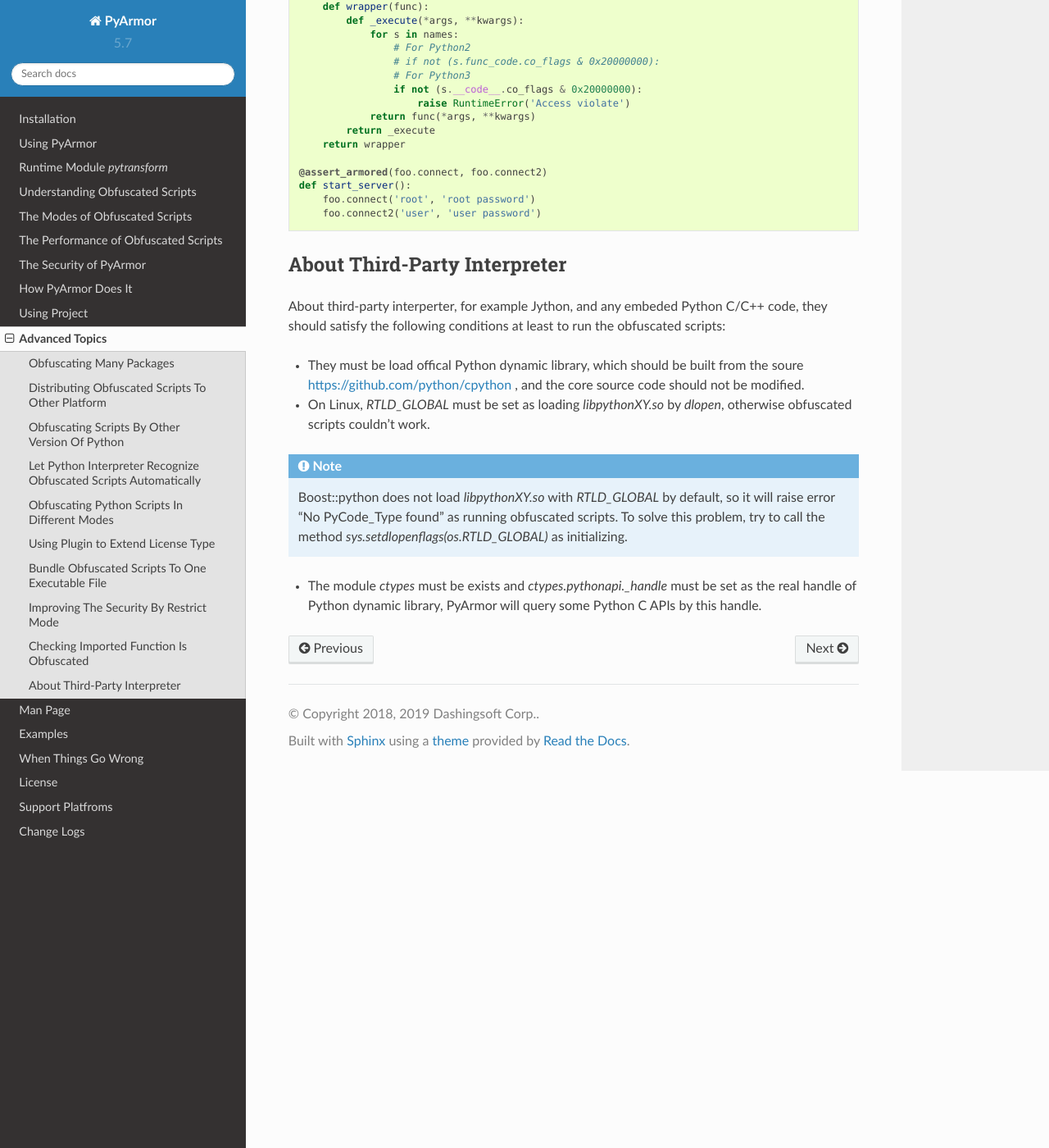
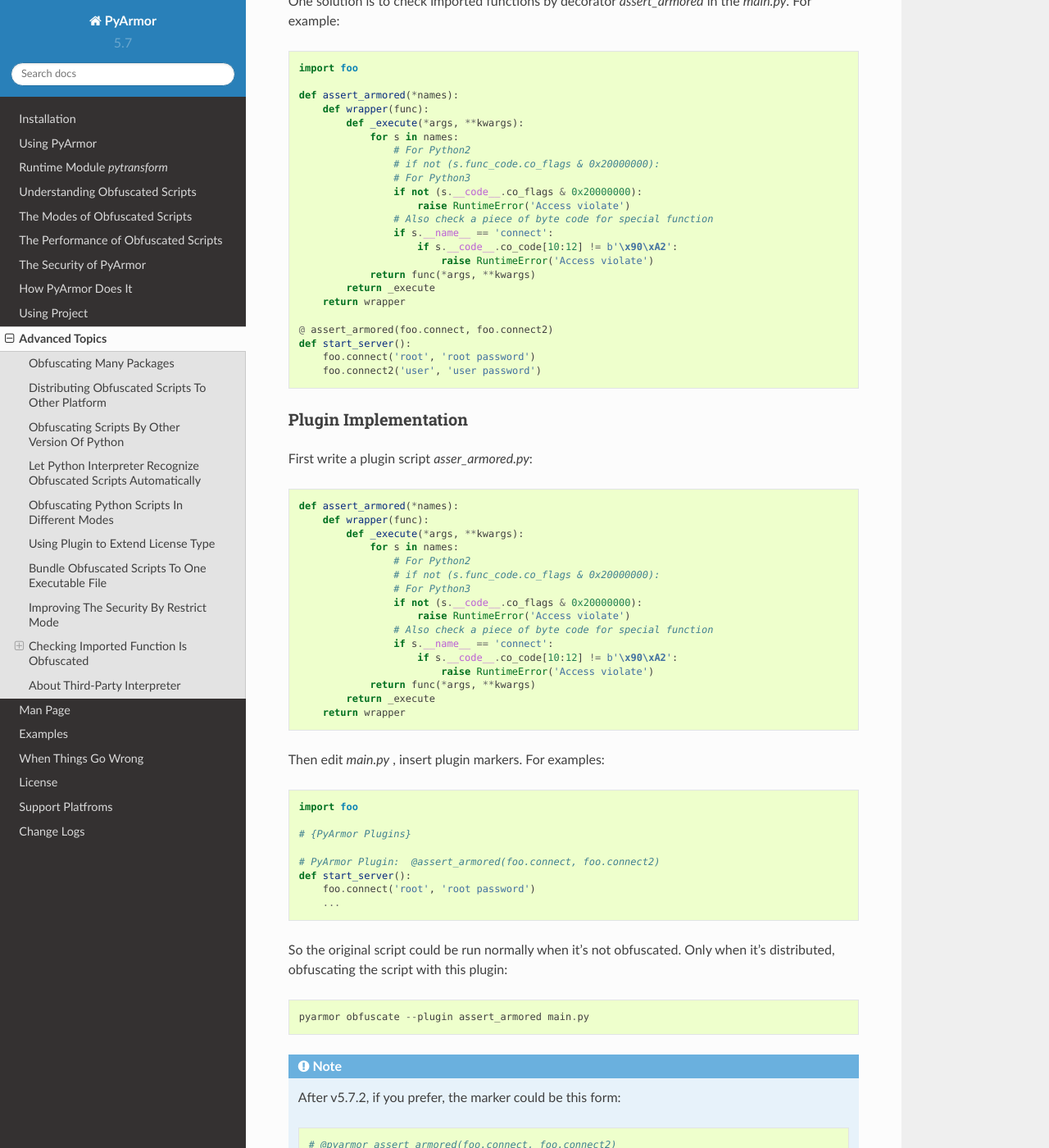
Before and after one commit to dashingsoft/pyarmor, a Sphinx documentation site: the page built from docs/advanced.rst, in a window 1280 px wide and 1400 px high, scrolled down 9218 px. Shown: the whole window at 82% size. Built offline with Sphinx 7.4.7 and the Read the Docs theme 2.0.0, drawn with Linux system fonts in a browser that asks for light colours; some of the changed text lies outside the part shown.

Commit message:
Refine plugin docs

```diff
--- a/docs/advanced.rst
+++ b/docs/advanced.rst
@@ -304,6 +304,11 @@ Finally generate one license file for this obfuscated script::
 
    It's better to insert the content of `ntplib.py` into the plugin so
    that `NTPClient` needn't be imported out of obfuscated scripts.
+
+.. important::
+
+   The output function name in the plugin must be same as plugin name, otherwise
+   the plugin will not take effects.
 
 .. _bundle obfuscated scripts to one executable file:
 
@@ -429,14 +434,62 @@ One solution is to check imported functions by decorator `assert_armored` in the
                     # For Python3
                     if not (s.__code__.co_flags & 0x20000000):
                         raise RuntimeError('Access violate')
+                    # Also check a piece of byte code for special function
+                    if s.__name__ == 'connect':
+                        if s.__code__.co_code[10:12] != b'\x90\xA2':
+                            raise RuntimeError('Access violate')
                 return func(*args, **kwargs)
             return _execute
         return wrapper
 
-    @assert_armored(foo.connect, foo.connect2)
+    @ assert_armored(foo.connect, foo.connect2)
     def start_server():
         foo.connect('root', 'root password')
         foo.connect2('user', 'user password')
+
+Plugin Implementation
+~~~~~~~~~~~~~~~~~~~~~
+First write a plugin script `asser_armored.py`::
+
+    def assert_armored(*names):
+        def wrapper(func):
+            def _execute(*args, **kwargs):
+                for s in names:
+                    # For Python2
+                    # if not (s.func_code.co_flags & 0x20000000):
+                    # For Python3
+                    if not (s.__code__.co_flags & 0x20000000):
+                        raise RuntimeError('Access violate')
+                    # Also check a piece of byte code for special function
+                    if s.__name__ == 'connect':
+                        if s.__code__.co_code[10:12] != b'\x90\xA2':
+                            raise RuntimeError('Access violate')
+                return func(*args, **kwargs)
+            return _execute
+        return wrapper
+
+Then edit `main.py` , insert plugin markers. For examples::
+
+    import foo
+
+    # {PyArmor Plugins}
+
+    # PyArmor Plugin:  @assert_armored(foo.connect, foo.connect2)
+    def start_server():
+        foo.connect('root', 'root password')
+        ...
+
+So the original script could be run normally when it's not obfuscated. Only when
+it's distributed, obfuscating the script with this plugin::
+
+    pyarmor obfuscate --plugin assert_armored main.py
+
+.. note::
+
+   After v5.7.2, if you prefer, the marker could be this form::
+
+       # @pyarmor_assert_armored(foo.connect, foo.connect2)
+
 
 About Third-Party Interpreter
 -----------------------------
--- a/docs/change-logs.rst
+++ b/docs/change-logs.rst
@@ -7,6 +7,7 @@ Change Logs
 -----
 * Fix plugin codec issue (#138): 'gbk' codec can't decode byte 0x82 in position 590: illegal multibyte sequence
 * Project src may be relative path base on project path
+* Refine plugin and document it in details: https://pyarmor.readthedocs.io/en/v5.7.2/how-to-do.html#how-to-deal-with-plugins
 
 5.7.1
 -----
--- a/docs/usage.rst
+++ b/docs/usage.rst
@@ -140,7 +140,8 @@ after it is obfuscated, so do whatever you want in your script. In this case the
 
 The prefer way is :ref:`using plugin to extend license type`. The advantage is
 that your scripts needn't be changed at all. Just write authentication code in a
-separated script, and inject it in the obfuscated scripts as obfuscating.
+separated script, and inject it in the obfuscated scripts as obfuscating. For
+more information, refer to :ref:`How to Deal with Plugins`
 
 Here are some plugin examples
 
@@ -210,7 +211,6 @@ Generate an expired license for the bundle::
 
     dist/myscript/myscript
 
-For complicated cases, refer to command :ref:`pack` and :ref:`How to pack
-obfuscated scripts`.
+For complicated cases, refer to command :ref:`pack` and :ref:`How to pack obfuscated scripts`.
 
 .. include:: _common_definitions.txt
```
Also changed, not shown: other parts of docs/advanced.rst (+4 -4 lines), docs/how-to-do.rst (+51 -0 lines), docs/man.rst (+11 -4 lines).
